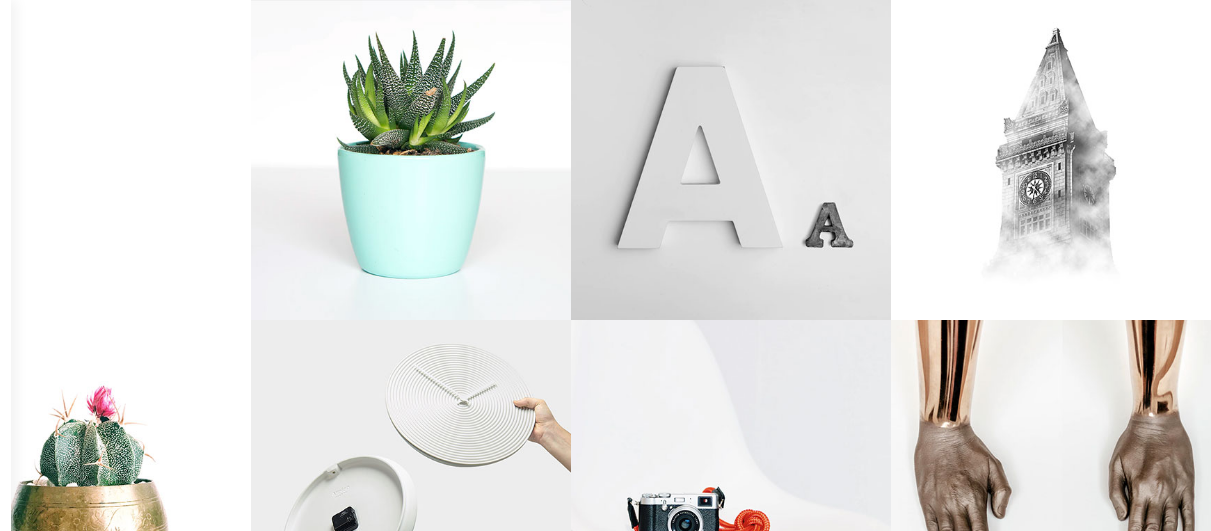
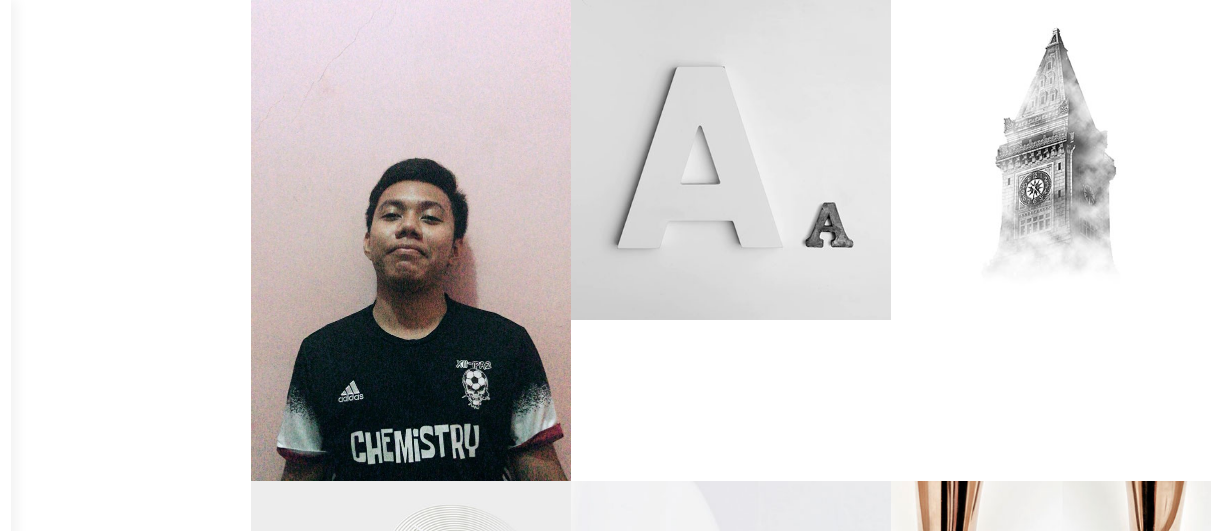
Before and after one commit to alifnuraga/alif-latihangithub, a plain HTML site: page index.html in a window 1280 px wide. Shown: the top 531 px of the page, 69-1280 px from the left. Drawn offline with nearby package versions, Linux system fonts and the light colour scheme.

Commit message:
Update index.html
samuelsilaen

```diff
--- a/index.html
+++ b/index.html
@@ -87,7 +87,7 @@ Copyright &copy;<script>document.write(new Date().getFullYear());</script> All r
             <div class="col-12 col-md-6 col-lg-3 no-padding">
                 <div class="portfolio-content">
                     <figure>
-                        <img src="images/2.jpg" alt="">
+                        <img src="images/samuelsilaen27.jpg" alt="">
                     </figure>
 
                     <div class="entry-content flex flex-column align-items-center justify-content-center">
```
